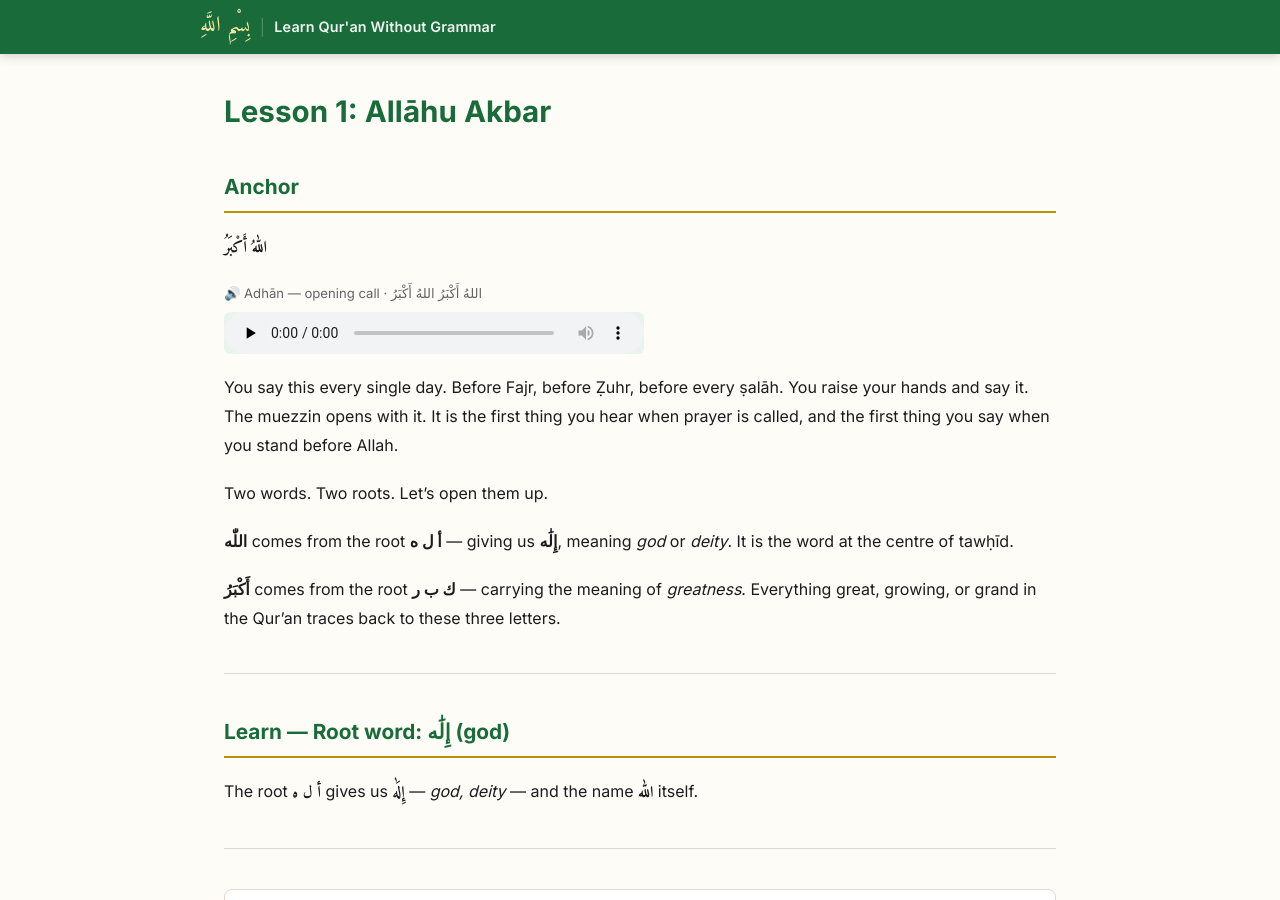
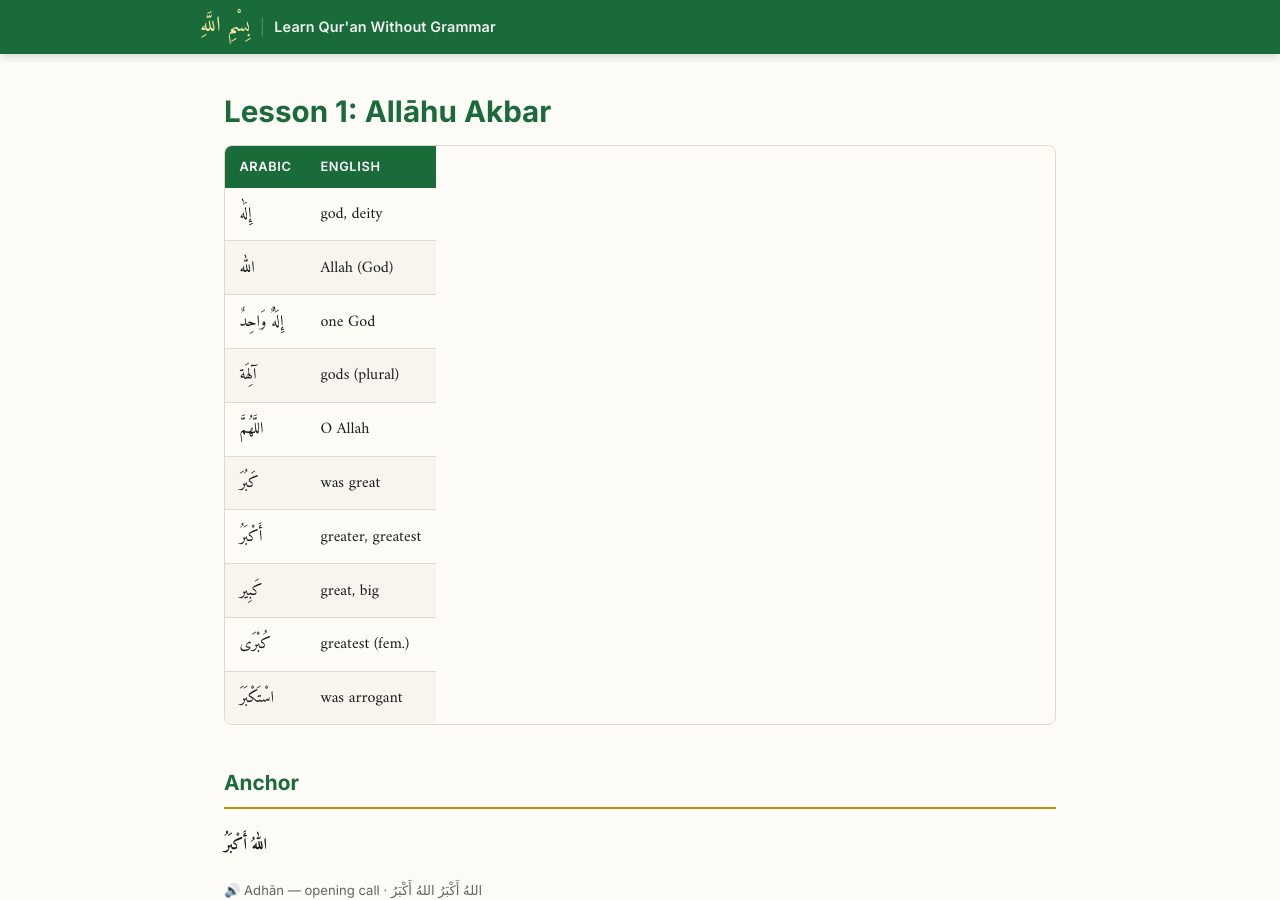
Before and after one commit to siraj-samsudeen/learn-quran-without-grammar, a Jekyll site: the page built from lessons/lesson-01-allahu-akbar.md, in a window 1280 px wide and 900 px high. Built offline with Jekyll 4.4.1, drawn with Linux system fonts in a browser that asks for light colours; some web fonts are replaced.

Commit message:
Add vocabulary table at top of lesson
Lists all 10 Arabic words/forms with English meanings,
giving students an at-a-glance reference before diving in.

```diff
--- a/lessons/lesson-01-allahu-akbar.md
+++ b/lessons/lesson-01-allahu-akbar.md
@@ -6,6 +6,19 @@ audio_manifest: /assets/audio/lessons/lesson-01/manifest.json
 audio_download: /assets/audio/lessons/lesson-01/lesson-01-full.mp3
 ---
 # Lesson 1: Allāhu Akbar
+
+| Arabic | English |
+|--------|---------|
+| إِلَٰه | god, deity |
+| اللّٰه | Allah (God) |
+| إِلَٰهٌ وَاحِدٌ | one God |
+| آلِهَة | gods (plural) |
+| اللَّهُمَّ | O Allah |
+| كَبُرَ | was great |
+| أَكْبَرُ | greater, greatest |
+| كَبِير | great, big |
+| كُبْرَى | greatest (fem.) |
+| اسْتَكْبَرَ | was arrogant |
 
 ## Anchor
 
```
